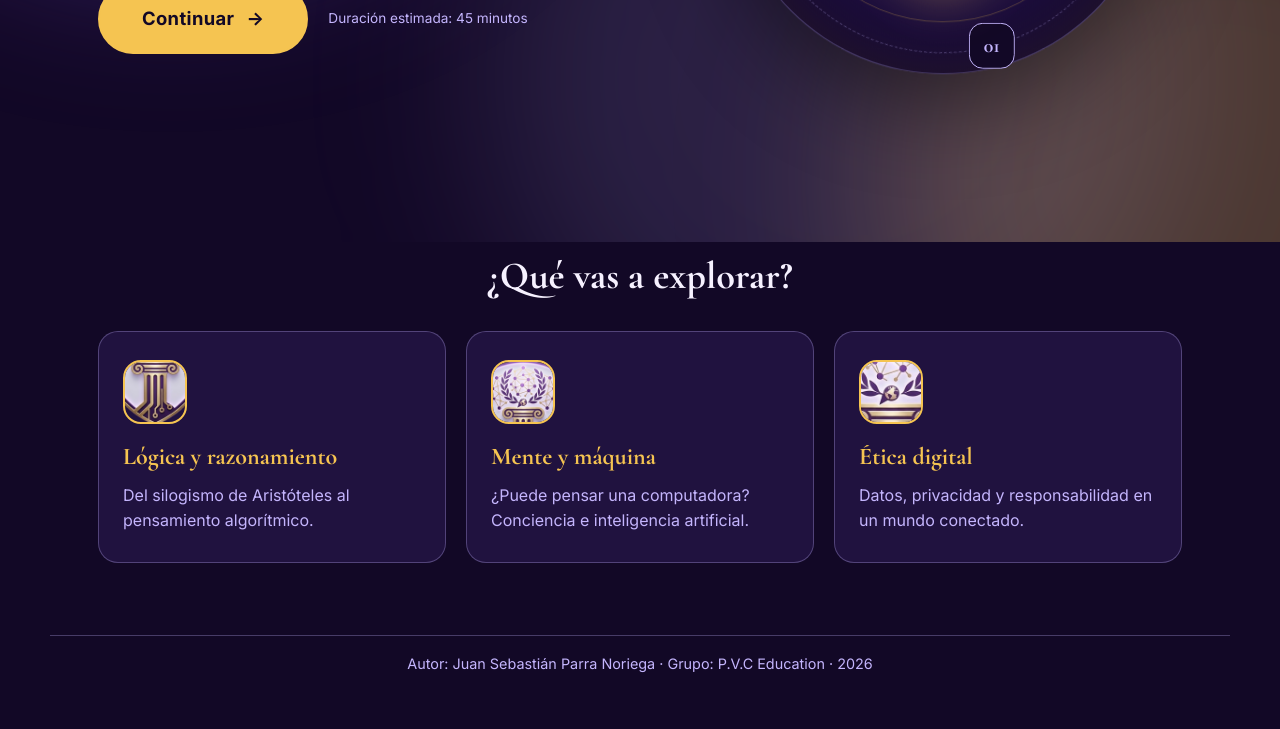
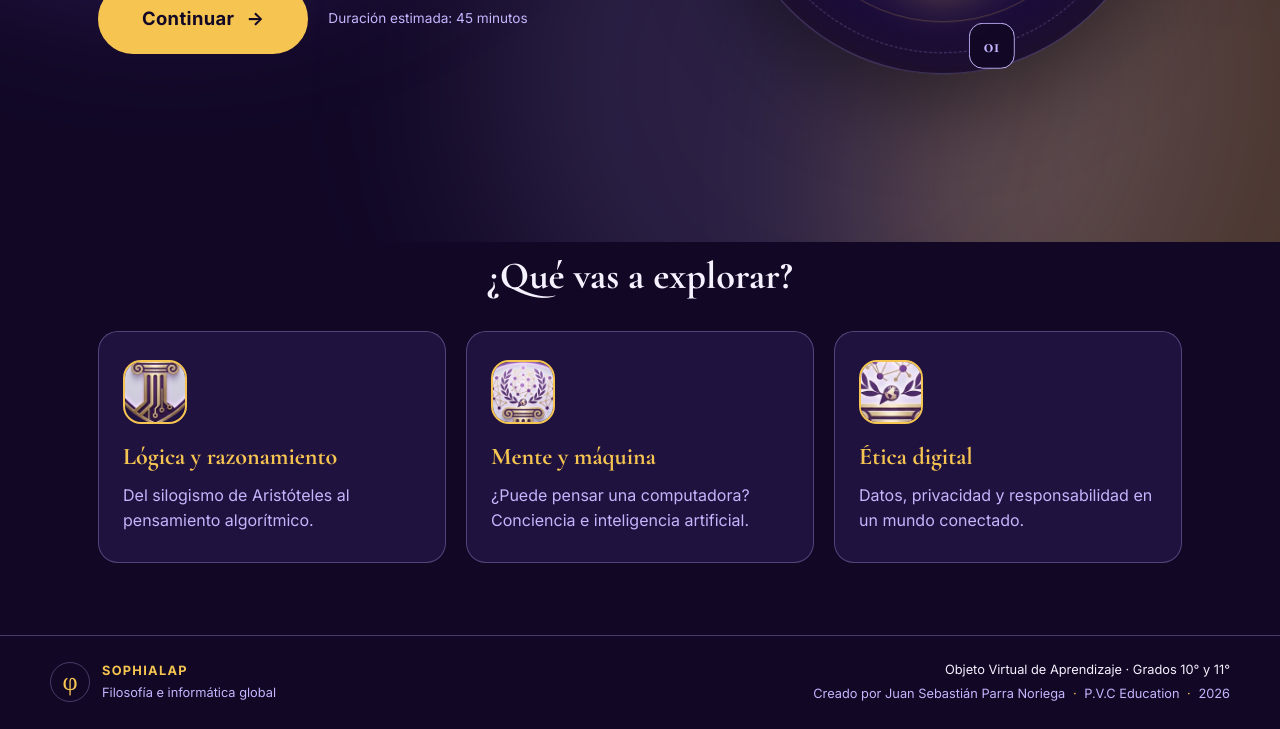
Before and after one commit to juansebastianparranoriega3-hub/SOPHIALAP, a plain HTML site: page index.html in a window 1280 px wide. Shown: the part 558-1287 px from the top of the page. Before the commit the page ends 1249 px from the top, so only its background shows below. Drawn offline with nearby package versions, Linux system fonts and the light colour scheme.

Commit message:
Agrega autor y grupo al pie de página

```diff
--- a/css/styles.css
+++ b/css/styles.css
@@ -517,9 +517,77 @@ img {
 }
 
 .pie-pagina {
-  text-align: center;
-  padding: 1rem;
-  font-size: 0.9rem;
+  max-width: none;
+  margin-top: auto;
+  padding: 24px clamp(20px, 5vw, 48px);
+  background: color-mix(in srgb, var(--color-fondo) 72%, transparent);
+  font-size: 0.8rem;
+  text-align: left;
+}
+
+.pie-pagina__contenido {
+  display: flex;
+  align-items: center;
+  justify-content: space-between;
+  gap: 24px;
+  width: 100%;
+  max-width: var(--ancho-max);
+  margin: 0 auto;
+}
+
+.pie-pagina__marca {
+  display: flex;
+  align-items: center;
+  gap: 12px;
+  color: var(--color-texto);
+  text-decoration: none;
+}
+
+.pie-pagina__simbolo {
+  display: grid;
+  width: 40px;
+  height: 40px;
+  place-items: center;
+  border: 1px solid var(--borde-suave);
+  border-radius: 50%;
+  color: var(--color-dorado);
+  font-family: var(--fuente-titulos);
+  font-size: 1.4rem;
+}
+
+.pie-pagina__identidad {
+  display: grid;
+  gap: 2px;
+}
+
+.pie-pagina__identidad strong {
+  color: var(--color-dorado);
+  letter-spacing: 0.1em;
+}
+
+.pie-pagina__identidad span {
+  color: var(--color-lila);
+}
+
+.pie-pagina__creditos {
+  display: grid;
+  gap: 4px;
+  text-align: right;
+}
+
+.pie-pagina__creditos p:first-child {
+  color: var(--color-texto);
+}
+
+.pie-pagina__creditos span {
+  padding: 0 4px;
+  color: var(--color-dorado);
+}
+
+.pie-pagina__marca:focus-visible {
+  outline: 2px solid var(--color-dorado);
+  outline-offset: 5px;
+  border-radius: 2px;
 }
 
 /* ---------- 11. ANIMACIONES ---------- */
@@ -630,6 +698,16 @@ img {
     margin: -19px 0 0 -19px;
     font-size: 1rem;
   }
+
+  .pie-pagina__contenido {
+    flex-direction: column;
+    align-items: flex-start;
+    gap: 16px;
+  }
+
+  .pie-pagina__creditos {
+    text-align: left;
+  }
 }
 
 /* Pantallas grandes */
--- a/index.html
+++ b/index.html
@@ -90,7 +90,19 @@
   </main>
 
   <footer class="pie-pagina">
-    <p>Autor: Juan Sebastián Parra Noriega · Grupo: P.V.C Education · 2026</p>
+    <div class="pie-pagina__contenido">
+      <a class="pie-pagina__marca" href="index.html" aria-label="SOPHIALAP, inicio">
+        <span class="pie-pagina__simbolo" aria-hidden="true">φ</span>
+        <span class="pie-pagina__identidad">
+          <strong>SOPHIALAP</strong>
+          <span>Filosofía e informática global</span>
+        </span>
+      </a>
+      <div class="pie-pagina__creditos">
+        <p>Objeto Virtual de Aprendizaje · Grados 10° y 11°</p>
+        <p>Creado por Juan Sebastián Parra Noriega <span aria-hidden="true">·</span> P.V.C Education <span aria-hidden="true">·</span> 2026</p>
+      </div>
+    </div>
   </footer>
 
 </body>
```
